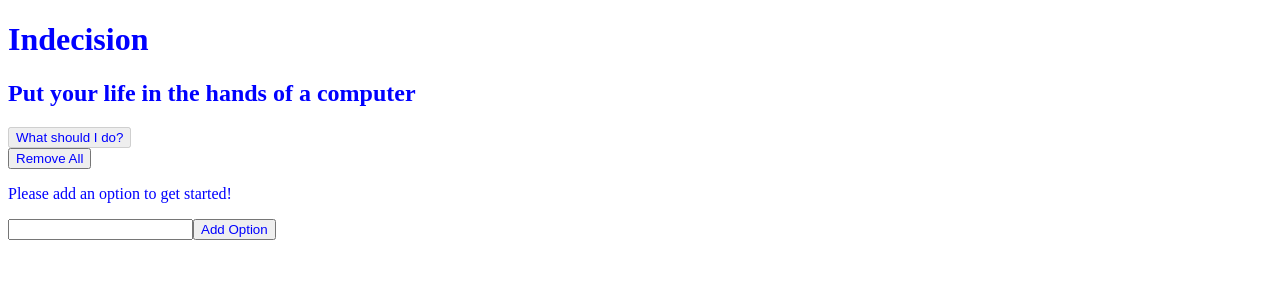
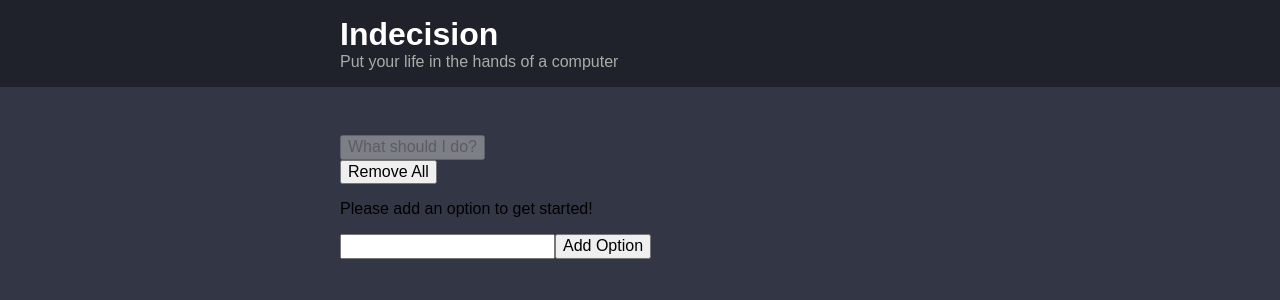
Before and after one commit to IEB-Richard/indecision-app, a React (Create React App) app: page / in a window 1280 px wide. Shown: the top 300 px of the page. Built offline with nearby package versions, Linux system fonts and the light colour scheme.

Commit message:
add some scss styles

```diff
--- a/src/App.js
+++ b/src/App.js
@@ -1,6 +1,7 @@
 import React from 'react';
 import ReactDOM from 'react-dom';
 import IndecisionApp from './components/IndecisionApp';
+import 'normalize.css/normalize.css';
 import './styles/styles.scss';
 
 ReactDOM.render(<IndecisionApp />, document.getElementById('app'));
--- a/src/components/Header.js
+++ b/src/components/Header.js
@@ -1,9 +1,11 @@
 import React from 'react';
 
 const Header = (props) => (
-  <div>
-    <h1>{props.title}</h1>
-    {props.subtitle && <h2>{props.subtitle}</h2>}
+  <div className="header">
+    <div className="container">
+    <h1 className="header__title">{props.title}</h1>
+    {props.subtitle && <h2 className="header__subtitle">{props.subtitle}</h2>}
+    </div>
   </div>
 );
 
--- a/src/components/IndecisionApp.js
+++ b/src/components/IndecisionApp.js
@@ -66,6 +66,7 @@ export default class IndecisionApp extends React.Component {
     return (
       <div>
         <Header subtitle={subtitle} />
+        <div className="container">
           <Action
             hasOptions={this.state.options.length > 0}
             handlePick={this.handlePick}
@@ -78,6 +79,8 @@ export default class IndecisionApp extends React.Component {
           <AddOption
             handleAddOption={this.handleAddOption}
           />
+        </div>
+
         <OptionModal
           selectedOption={this.state.selectedOption}
           handleClearSelectedOption={this.handleClearSelectedOption}
--- /dev/null
+++ b/src/styles/base/_base.scss
@@ -0,0 +1,8 @@
+html{
+  font-size: 62.5%;
+}
+body {
+  background: $dark-blue;
+  font-family: Arial, Helvetica, sans-serif;
+  font-size:$m-size;
+}
--- /dev/null
+++ b/src/styles/base/_settings.scss
@@ -0,0 +1,9 @@
+// color
+$off-black: #20222b;
+$dark-blue: #333745;
+$off-white: #a5afa7;
+
+// size
+$m-size: 1.6rem;
+$l-size: 3.2rem;
+$xl-size: 4.8rem;
--- /dev/null
+++ b/src/styles/components/_container.scss
@@ -0,0 +1,5 @@
+.container{
+  max-width: 60rem;
+  margin: 0 auto;
+  padding: 0 $m-size;
+}
--- /dev/null
+++ b/src/styles/components/_header.scss
@@ -0,0 +1,18 @@
+.header {
+  background: $off-black;
+  color: white;
+  margin-bottom: $xl-size;
+  padding: 1.6rem 0;
+}
+
+.header__title{
+  font-size: $l-size;
+  margin: 0;
+}
+
+.header__subtitle{
+  color: $off-white;
+  font-size: $m-size;
+  font-weight: 500;
+  margin: 0;
+}
--- a/src/styles/styles.scss
+++ b/src/styles/styles.scss
@@ -1,4 +1,4 @@
-$brand-color: blue;
-* {
-    color: $brand-color;
-}
+@import './base/settings';
+@import './base/base';
+@import './components/container';
+@import './components/header';
--- a/webpack.config.js
+++ b/webpack.config.js
@@ -12,7 +12,7 @@ module.exports = {
       test: /\.js$/,
       exclude: /node_modules/
     }, {
-      test: /\.scss$/,
+      test: /\.s?css$/,
       use: [
         'style-loader',
         'css-loader',
```
Lines whose indentation alone changed are shown as unchanged.
